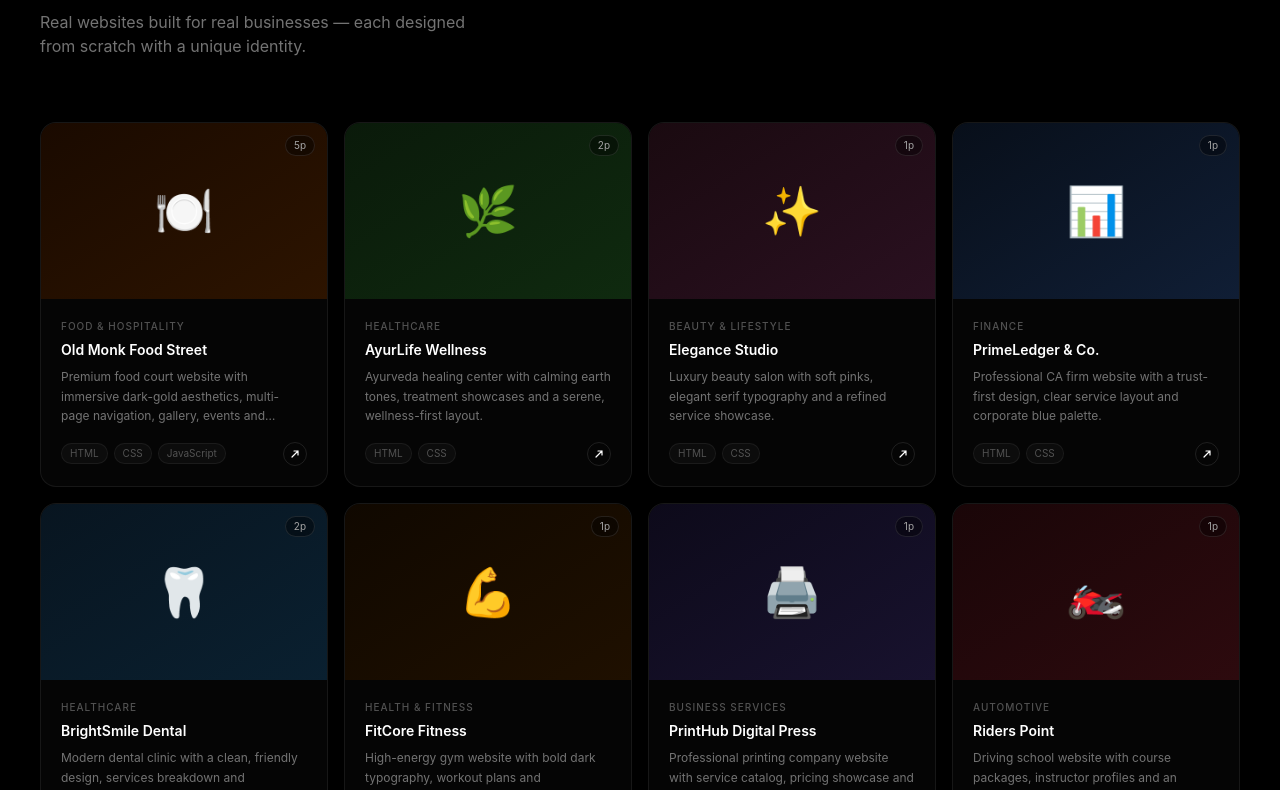
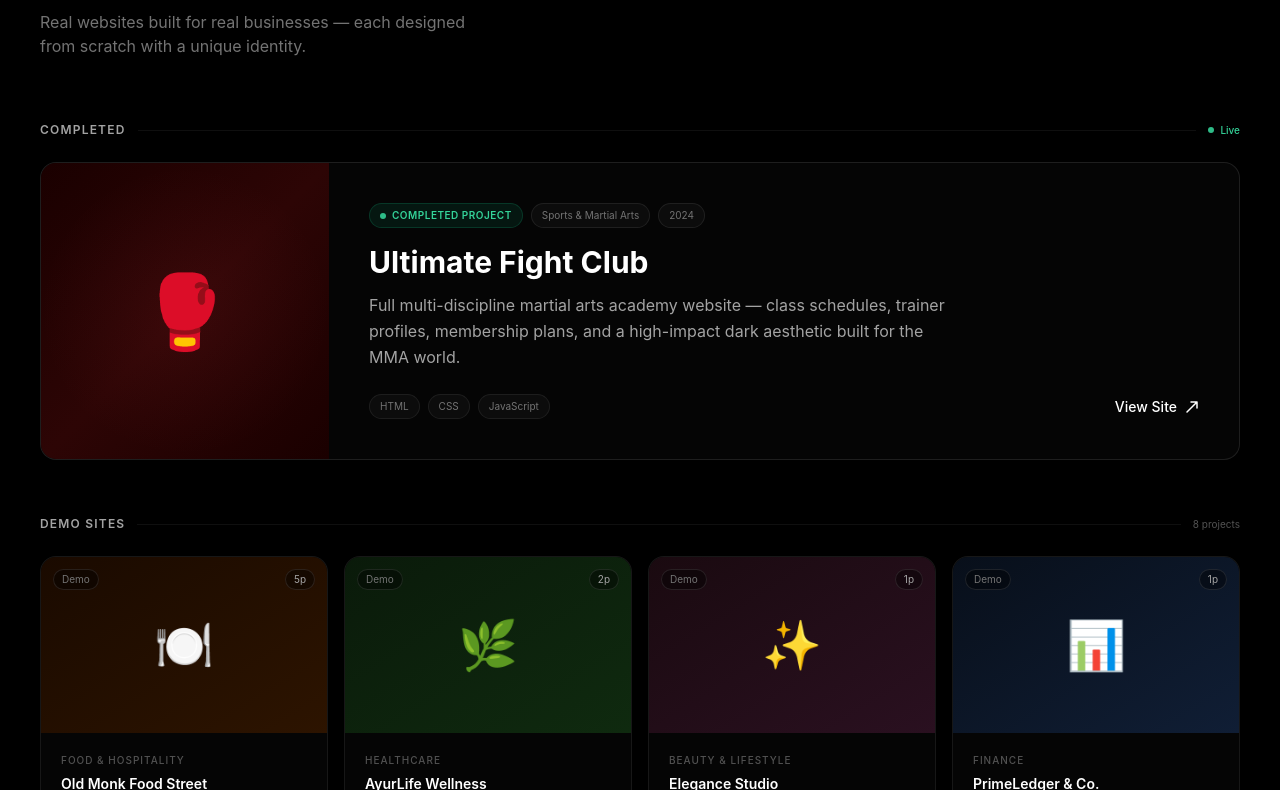
Before and after one commit to ashwinmcgithub/portfolio, a Next.js app: page / in a window 1280 px wide. Shown: the part 990-1780 px from the top of the page. Built offline with nearby package versions, Linux system fonts and the light colour scheme.

Commit message:
feat: UFC as completed project, demos as demo sites section

```diff
--- a/components/ui/projects-section.tsx
+++ b/components/ui/projects-section.tsx
@@ -2,7 +2,22 @@
 
 import { useState } from 'react'
 
-const projects = [
+const completedProjects = [
+  {
+    title: "Ultimate Fight Club",
+    category: "Sports & Martial Arts",
+    description:
+      "Full multi-discipline martial arts academy website — class schedules, trainer profiles, membership plans, and a high-impact dark aesthetic built for the MMA world.",
+    href: "#", // TODO: replace with live client URL
+    tags: ["HTML", "CSS", "JavaScript"],
+    accent: "#e63946",
+    bg: "from-[#1a0000] via-[#2d0505] to-[#1a0000]",
+    icon: "🥊",
+    year: "2024",
+  },
+]
+
+const demoProjects = [
   {
     title: "Old Monk Food Street",
     category: "Food & Hospitality",
@@ -99,6 +114,7 @@ export function ProjectsSection() {
   return (
     <section id="projects" className="py-28 px-6 md:px-10">
       <div className="max-w-7xl mx-auto">
+
         {/* Section header */}
         <div className="mb-16">
           <span className="text-xs font-medium uppercase tracking-[0.2em] text-neutral-500">
@@ -112,9 +128,99 @@ export function ProjectsSection() {
           </p>
         </div>
 
-        {/* Grid */}
+        {/* ── COMPLETED PROJECTS ── */}
+        <div className="mb-6 flex items-center gap-3">
+          <span className="text-xs font-semibold uppercase tracking-widest text-neutral-400">Completed</span>
+          <div className="flex-1 h-px bg-white/[0.06]" />
+          <span className="flex items-center gap-1.5 text-[10px] text-emerald-400 font-medium">
+            <span className="w-1.5 h-1.5 rounded-full bg-emerald-400 animate-pulse" />
+            Live
+          </span>
+        </div>
+
+        <div className="mb-14 grid grid-cols-1 gap-4">
+          {completedProjects.map((project) => (
+            <a
+              key={project.title}
+              href={project.href}
+              target="_blank"
+              rel="noopener noreferrer"
+              className="group relative rounded-2xl border border-white/10 bg-white/[0.02] overflow-hidden flex flex-col md:flex-row transition-all duration-300 hover:border-white/20 hover:bg-white/[0.04]"
+            >
+              {/* Left — colored banner */}
+              <div
+                className={`relative md:w-72 h-52 md:h-auto bg-gradient-to-br ${project.bg} flex items-center justify-center flex-shrink-0 overflow-hidden`}
+              >
+                {/* Animated glow */}
+                <div
+                  className="absolute inset-0 opacity-30 group-hover:opacity-60 transition-opacity duration-700"
+                  style={{
+                    background: `radial-gradient(circle at 50% 50%, ${project.accent}44 0%, transparent 70%)`,
+                  }}
+                />
+                <span className="text-7xl transition-transform duration-500 group-hover:scale-110 relative z-10">
+                  {project.icon}
+                </span>
+              </div>
+
+              {/* Right — content */}
+              <div className="flex-1 p-7 md:p-10 flex flex-col justify-between">
+                <div>
+                  {/* Badges row */}
+                  <div className="flex flex-wrap items-center gap-2 mb-4">
+                    <span className="flex items-center gap-1.5 px-2.5 py-1 rounded-full bg-emerald-500/10 border border-emerald-500/20 text-[10px] font-semibold text-emerald-400 uppercase tracking-wider">
+                      <span className="w-1.5 h-1.5 rounded-full bg-emerald-400 animate-pulse" />
+                      Completed Project
+                    </span>
+                    <span className="px-2.5 py-1 rounded-full border border-white/[0.08] bg-white/[0.03] text-[10px] text-neutral-500">
+                      {project.category}
+                    </span>
+                    <span className="px-2.5 py-1 rounded-full border border-white/[0.08] bg-white/[0.03] text-[10px] text-neutral-500">
+                      {project.year}
+                    </span>
+                  </div>
+
+                  <h3 className="text-2xl md:text-3xl font-bold text-white">
+                    {project.title}
+                  </h3>
+                  <p className="mt-3 text-neutral-400 leading-relaxed max-w-xl">
+                    {project.description}
+                  </p>
+                </div>
+
+                {/* Bottom row */}
+                <div className="mt-6 flex flex-wrap items-center justify-between gap-4">
+                  <div className="flex gap-2">
+                    {project.tags.map((tag) => (
+                      <span
+                        key={tag}
+                        className="px-2.5 py-1 rounded-full border border-white/[0.07] bg-white/[0.03] text-[10px] text-neutral-500"
+                      >
+                        {tag}
+                      </span>
+                    ))}
+                  </div>
+                  <span className="inline-flex items-center gap-2 text-sm font-medium text-white group-hover:gap-3 transition-all duration-200">
+                    View Site
+                    <svg width="14" height="14" viewBox="0 0 14 14" fill="none">
+                      <path d="M2 12L12 2M12 2H6M12 2V8" stroke="currentColor" strokeWidth="1.5" strokeLinecap="round"/>
+                    </svg>
+                  </span>
+                </div>
+              </div>
+            </a>
+          ))}
+        </div>
+
+        {/* ── DEMO SITES ── */}
+        <div className="mb-6 flex items-center gap-3">
+          <span className="text-xs font-semibold uppercase tracking-widest text-neutral-400">Demo Sites</span>
+          <div className="flex-1 h-px bg-white/[0.06]" />
+          <span className="text-[10px] text-neutral-600">{demoProjects.length} projects</span>
+        </div>
+
         <div className="grid grid-cols-1 sm:grid-cols-2 lg:grid-cols-3 xl:grid-cols-4 gap-4">
-          {projects.map((project, i) => (
+          {demoProjects.map((project, i) => (
             <a
               key={project.title}
               href={project.href}
@@ -124,11 +230,10 @@ export function ProjectsSection() {
               onMouseLeave={() => setHovered(null)}
               className="group relative rounded-2xl border border-white/[0.07] bg-white/[0.02] overflow-hidden flex flex-col transition-all duration-300 hover:border-white/15 hover:bg-white/[0.04]"
             >
-              {/* Card top — colored preview */}
+              {/* Card top */}
               <div
                 className={`relative h-44 bg-gradient-to-br ${project.bg} flex items-center justify-center overflow-hidden`}
               >
-                {/* Accent glow */}
                 <div
                   className="absolute inset-0 opacity-0 group-hover:opacity-100 transition-opacity duration-500"
                   style={{
@@ -138,9 +243,12 @@ export function ProjectsSection() {
                 <span className="text-5xl transition-transform duration-300 group-hover:scale-110">
                   {project.icon}
                 </span>
-                {/* Pages badge */}
                 <div className="absolute top-3 right-3 px-2 py-0.5 rounded-full bg-black/40 backdrop-blur-sm border border-white/10 text-[10px] text-neutral-400">
                   {project.pages}p
+                </div>
+                {/* Demo badge */}
+                <div className="absolute top-3 left-3 px-2 py-0.5 rounded-full bg-black/40 backdrop-blur-sm border border-white/10 text-[10px] text-neutral-500">
+                  Demo
                 </div>
               </div>
 
@@ -155,10 +263,8 @@ export function ProjectsSection() {
                 <p className="mt-2 text-xs text-neutral-500 leading-relaxed line-clamp-3 flex-1">
                   {project.description}
                 </p>
-
-                {/* Tags + arrow */}
                 <div className="mt-4 flex items-center justify-between">
-                  <div className="flex gap-1.5">
+                  <div className="flex gap-1.5 flex-wrap">
                     {project.tags.map((tag) => (
                       <span
                         key={tag}
@@ -168,7 +274,7 @@ export function ProjectsSection() {
                       </span>
                     ))}
                   </div>
-                  <span className="w-6 h-6 rounded-full border border-white/10 flex items-center justify-center group-hover:border-white/30 group-hover:bg-white/10 transition-all duration-200">
+                  <span className="w-6 h-6 rounded-full border border-white/10 flex items-center justify-center group-hover:border-white/30 group-hover:bg-white/10 transition-all duration-200 flex-shrink-0">
                     <svg width="10" height="10" viewBox="0 0 10 10" fill="none">
                       <path d="M2 8L8 2M8 2H4M8 2V6" stroke="currentColor" strokeWidth="1.2" strokeLinecap="round"/>
                     </svg>
@@ -178,6 +284,7 @@ export function ProjectsSection() {
             </a>
           ))}
         </div>
+
       </div>
     </section>
   )
```
